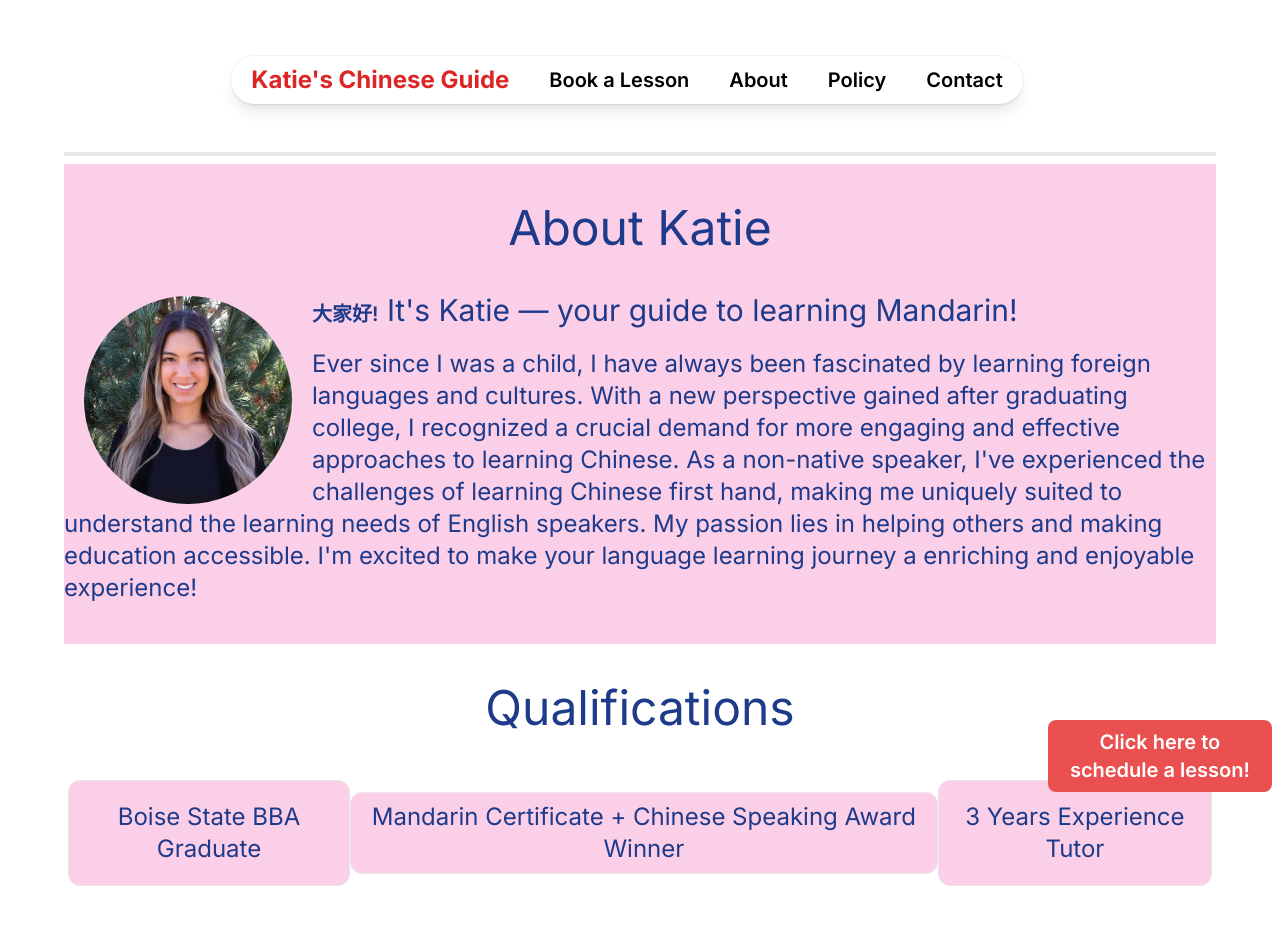
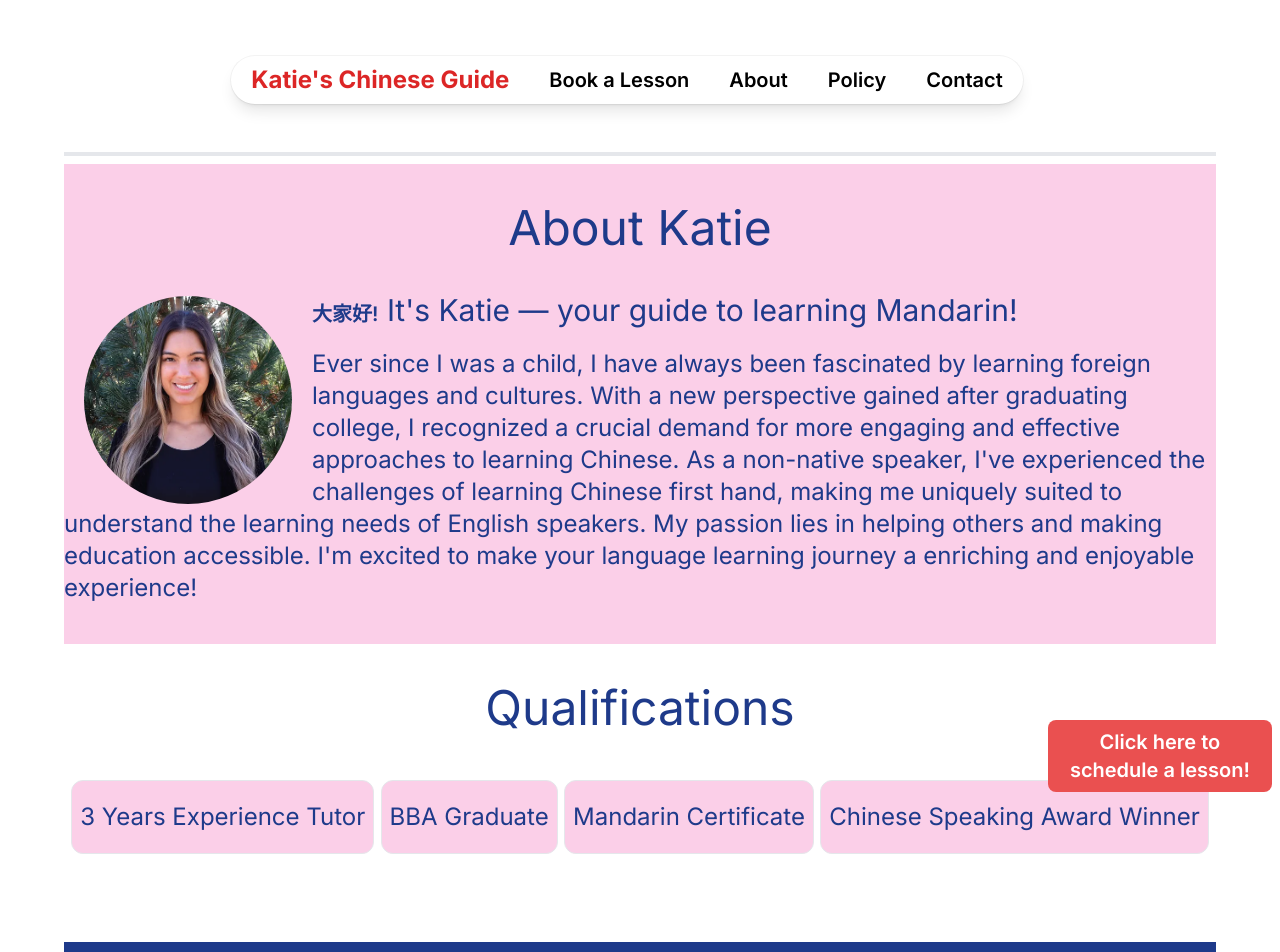
Before and after one commit to zachcygan/chinese_with_katie, a Next.js app: page /about in a window 1280 px wide. Shown: the top 952 px of the page. Built offline with nearby package versions, Linux system fonts and the light colour scheme.

Commit message:
fixed qualifications

```diff
--- a/src/components/aboutMe.tsx
+++ b/src/components/aboutMe.tsx
@@ -1,5 +1,12 @@
 'use client'
 import Image from 'next/image'
+
+const qualifications = [
+  '3 Years Experience Tutor',
+  'BBA Graduate',
+  'Mandarin Certificate',
+  'Chinese Speaking Award Winner'
+]
 
 export default function AboutMe() {
   return (
@@ -31,23 +38,11 @@ export default function AboutMe() {
         </div>
         {/* make same size */}
         <div className='flex flex-col lg:flex-row justify-around items-center lg:pb-20 text-xl lg:text-2xl'>
-          <div className=''>
+          {qualifications.map((qualification) => (
             <div className='py-5 border text-center rounded-xl p-2 my-2 bg-pink-200'>
-              Boise State BBA Graduate
+              {qualification}
             </div>
-          </div>
-          <div className=''>
-            <div className='border text-center rounded-xl p-2 my-2 bg-pink-200'>
-              <div>
-                Mandarin Certificate + Chinese Speaking Award Winner
-              </div>
-            </div>
-          </div>
-          <div className=''>
-            <div className='py-5 border text-center rounded-xl p-2 my-2 bg-pink-200'>
-              3 Years Experience Tutor
-            </div>
-          </div>
+          ))}
         </div>
       </div>
     </div>
```
